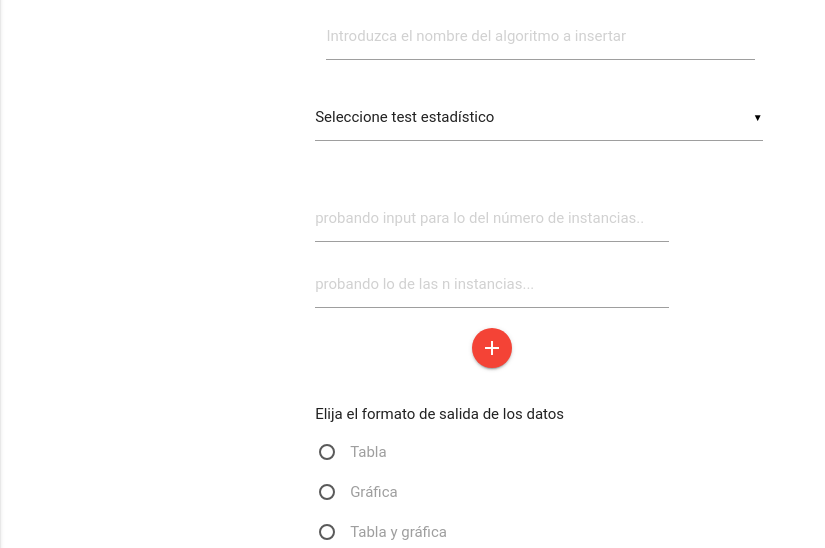
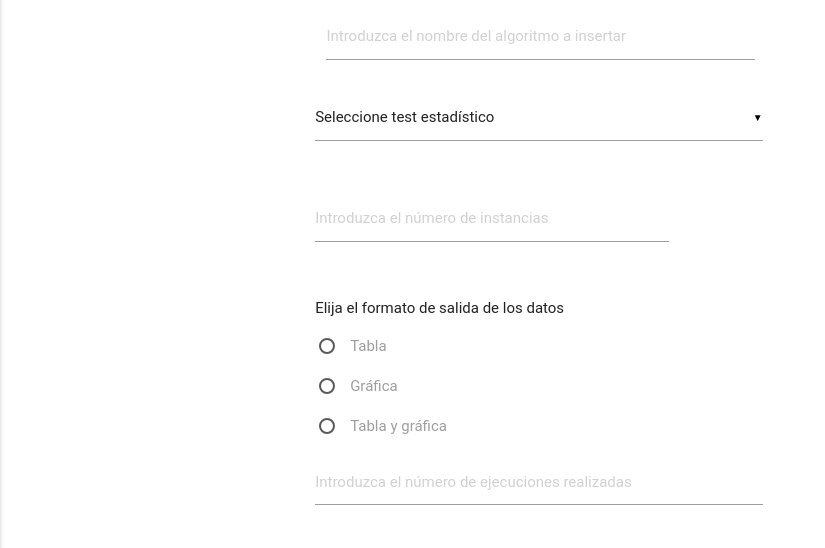
Before and after one commit to PedroRamosRguez/Metanalyze, a Django app: page / in a window 1280 px wide. Shown: the part 172-720 px from the top of the page, without its empty margins (0-825 px from the left). Run offline with Django 3.2, Linux system fonts and the light colour scheme; some libraries are stand-ins or nearby versions; some web fonts are replaced.

Commit message:
Añadido script de instancias y modificando otros

```diff
--- a/app/templates/app/main.html
+++ b/app/templates/app/main.html
@@ -41,12 +41,14 @@
       </div>
       <div class="row" >
         <div class="input-field center col s8">
-          <input type="text" name="nInstancia" placeholder="probando input para lo del número de instancias..">
-          <input type="text" name="pruebainstancia" placeholder="probando lo de las n instancias..." id="pruebainstancia"
+          <input type="text" name="pruebainstancia" placeholder="Introduzca el número de instancias" id="pruebainstancia"
           oninput ="compruebaInstancia()">
+
+          <span id="spanPrueba">Error,el número de instancias debe estar comprendido entre 1-99</span>
           <button class="btn-floating waves-effect waves-light red" type="submit" name="action" id="introduceInstancia">
             <i class="material-icons right">add</i>
           </button>
+          <div id="addInstancias"></div>
         </div>
       </div>
       <div class="row" >
--- a/app/templates/app/scripts.html
+++ b/app/templates/app/scripts.html
@@ -18,12 +18,18 @@ HTML DE INDEX, SOLO AÑADIR {% STATIC NOMBRE DEL SCRIPT...}
     $('select').material_select();
    });
 </script>
+<!--Script que oculta algunos elementos de la web cuando se carga...-->
 <script type="text/javascript">
  $(document).ready(() =>{
     $("#introduceAlgoritmo").css("display", "none");
     $("#ficheroPruebas").css("display", "none");
+    $("#spanPrueba").css("display", "none");
+    $("#introduceInstancia").hide();
   })
 </script>
+<!--Script para la introduccion de los nombres de algoritmos que el usuario quiera darle
+Además, una vez se inserta, y se le da al boton aparecerá el input para asignar fichero y
+un botón para enviarlo a la base de datos o json pertinente...-->
 <script type="text/javascript">
 
   addalgoritmo = () =>{
@@ -55,105 +61,62 @@ HTML DE INDEX, SOLO AÑADIR {% STATIC NOMBRE DEL SCRIPT...}
  });
 </script>
 
-<!--REGEX PARA CONTROLAR LAS INSTANCIAS DESDE 1 HASTA 99 PORQUE SINO SERÍAN MUCHAS INSTANCIAS.
-      ^[1-9][0-9]{0,1}$
--->
+<!--Script para comprobar que el numero de instancias es de 1-99 y muestra un mensaje tipo span
+mostrando un error...-->
 <script type="text/javascript">
   compruebaInstancia = () => {
+
     let instancia = document.getElementById("pruebainstancia").value;
     console.log(instancia)
     if(instancia.match(/^[1-9][0-9]{0,1}$/)){
+      $("#spanPrueba").css("display", "none");
+      $("#pruebainstancia").css("color","inherit")
       console.log('acepto...')
+      $("#introduceInstancia").show();
     }else{
       console.log('no acepto')
+      $("#pruebainstancia").css("color","#FF0000")
+      $("#spanPrueba").css("display", "inherit");
+      $("#introduceInstancia").css("display", "none");
     }
   }
 </script>
+<!--Script para introducir el numero de instancias que tiene el problema
+ creará un input y un boton por cada n instancia introducida...
+ además, también quita la demostración del input de introducir un numero
+ de instancias al darle click..
 
-<!--AHORA LO QUE FALTA ES QUE AL DARLE AL BOTON DE INSERTAR LAS INSTANCIAS, APAREZCAN TANTOS INPUTS POR NUMERO DE
-INSTANCIAS AÑADIDAS... UNA VEZ HECHO, AL INSERTAR I DARLE AL BOTON AÑADIR, HACER DESAPARECER ESOS INPUTS...
+-->
+<script type="text/javascript">
+  $("#introduceInstancia").click(() => {
+    console.log("di click...")
+    let nInstancia = document.getElementById("pruebainstancia").value;
+    console.log(nInstancia)
+    $("#pruebainstancia").css("display","none");
+    $("#introduceInstancia").css("display","none");
+    let i=1;
+    while(i <= nInstancia){
+      let inputInstancias = `<input type="text" name="nInstancia${i}" placeholder="Añadir instancia ${i}                      "id="instancia${i}">
+                             <button class="btn-floating waves-effect waves-light red" type="submit" name="action" id="btninstancia${i}" onclick="introduceInstancias(${i})">
+                               <i class="material-icons right">add</i>
+                             </button> `
+      $("#addInstancias").append(inputInstancias);
+      i+=1;
+    }
+    i=1;
+  })
+</script>
+<!--Script para enviar los datos a base de datos o json o array con el nombre de las instancias-->
+<script type="text/javascript">
+   function introduceInstancias(i){
+    $(`#btninstancia${i}`).each(() => {
+      let input = document.getElementById(`instancia${i}`).value;
+      console.log(input)
+      console.log('le diii y soy el boton '+ i)
+      //cambiar a remove para ver si no borra datos..
+      $(`#btninstancia${i}`).css("display","none");
+      $(`#instancia${i}`).css("display","none");
+    })
+   }
 
-CONCRETAR DONDE GUARDAR LOS NOMBRES DE INSTANCIAS... LO MAS NORMAL SERIA PONERLO EN UN ARRAY PARA LUEGO COGER LOS
-VALORES DESDE UN ARCHIVO .PY-->
-
-<!--
-<script type="text/javascript">
-  const algoritmos = ["1","111"]
-  $("#algoritmo").change(()=>{
-    let value = $("#algoritmo").val();
-    console.log('algoritmo cambio...')
-    console.log("el valor es: "+ value)
-    console.log("algoritmos antes de cambiar..")
-    console.log(algoritmos)
-    $("#introducealgoritmo").click(() =>{
-    //let algoritmos =[]
-      console.log("estoy al hacer click...")
-      let value = $("#algoritmo").val();
-      let i=0
-      let coincidencia = false;
-      for(i;i < algoritmos.size; i++){
-        console.log("iteracion:"+i)
-        //console.log(data)
-        //console.log(value)
-        if(value === algoritmos[i]){
-          coincidencia = true;
-          throw ("error ya existe ese algoritmo...")
-        }
-      console.log('esto es el for...')
-      }
-      if(coincidencia === false){
-        algoritmos.push(value)
-      }
-      console.log("algortimos al final "+ algoritmos)
-
-
-      //console.log("entre al click y voy a cambiar algoritmos...");
-    })
-
-
-  //console.log(algoritmos)
-    //algoritmos.push(value)
-    //console.log("algoritmos despues de cambiar...")
-    //console.log(algoritmos)
-    })
-</script>-->
-<!--Script con funciones Jquery para el manejo dinámico de los botones-->
-<!--
-<script type="text/javascript">
-  $(document).ready(() =>{
-    $("#seleccionfichero").css("display", "none");
-    $("#ficheromultiple").css("display", "none");
-  })
-  $('.mismoFichero').change(() =>{
-    let count = ($("#algoritmos :selected").length)-1;
-    let i=0;
-    let totalAlgorithm= (document.getElementById("algoritmos").length)-1
-    if($('#Si').is(':checked')){
-      //elimina los botones creados
-      while(i<totalAlgorithm){
-        $(`.btnmultiple${i}`).remove();
-        i+=1;
-      }
-      $(".divfichero").remove()
-      $("#seleccionfichero").css("display", "inherit");
-      $("#ficheromultiple").css("display", "none");
-    }else{
-      $("#seleccionfichero").css("display", "none");
-      $("#ficheromultiple").css("display", "inherit");
-
-      while(i<count){
-        //añadir para que el div sea cerrado cuando yo diga...
-        let divfichero = `<div class="file-field input-field btnmultiple${i}">
-                            <div class="btn "><span>File</span>
-                              <input type="file">
-                            </div>
-                            <div class="file-path-wrapper divfichero">
-                              <input class="file-path validate" type="text" placeholder="Selecciona el fichero para ejecutar la prueba para ${$( "#algoritmos" ).val()[i]}">
-                            </div>
-                          </div>`
-        $("#ficheromultiple").append(divfichero);
-        i+=1;
-      }
-    }
-  })
-</script>-->
+</script>
```
